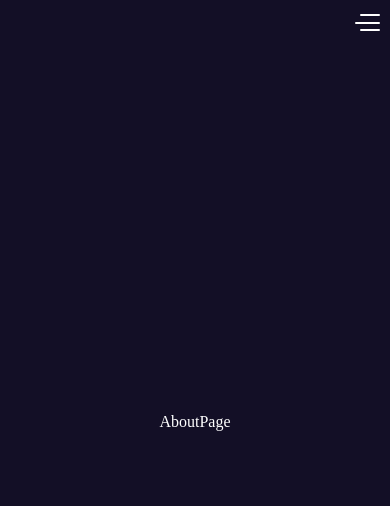
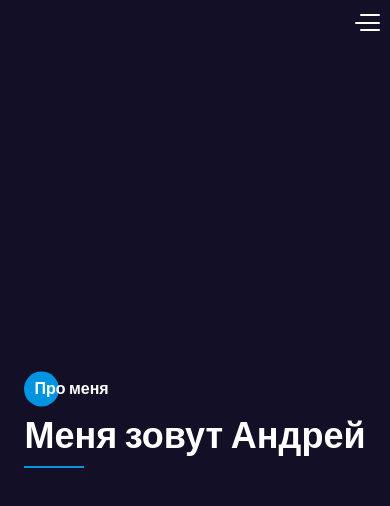
Before and after one commit to andreykuh96/ReactPortfolio, a React (Create React App) app: page /about in a window 390 px wide. Shown: the top 506 px of the page. Built offline with nearby package versions, Linux system fonts and the light colour scheme.

Commit message:
changing the font, creating a reused title, starting aboutpage

```diff
--- /dev/null
+++ b/src/components/Text/Text.jsx
@@ -0,0 +1,15 @@
+import React from 'react';
+import './Text.scss';
+import './Text.media.scss';
+
+const Text = ({ title, subtitle, fz36, line }) => {
+	return (
+		<div className={`text ${fz36 ? 'text_fz36' : ''}`}>
+			<h2 className="text__title">{title}</h2>
+			<h1 className="text__subtitle">{subtitle}</h1>
+			{line ? <span></span> : null}
+		</div>
+	);
+};
+
+export default Text;
--- /dev/null
+++ b/src/components/Text/Text.media.scss
@@ -0,0 +1,14 @@
+@media (max-width: 768px) {
+	.text {
+		&__subtitle {
+			font-size: 42px;
+		}
+	}
+}
+@media (max-width: 425px) {
+	.text {
+		&__subtitle {
+			font-size: 32px;
+		}
+	}
+}
--- /dev/null
+++ b/src/components/Text/Text.scss
@@ -0,0 +1,44 @@
+.text {
+	span {
+		display: block;
+		width: 60px;
+		height: 2px;
+		background-color: #0094e1;
+	}
+	&__title {
+		position: relative;
+		z-index: 0;
+		margin: 0 0 10px 0;
+		padding: 0 0 0 10px;
+		font-size: 16px;
+		line-height: 24px;
+		&::before {
+			content: '';
+			position: absolute;
+			z-index: -1;
+			top: 50%;
+			left: 0;
+			transform: translateY(-50%);
+			width: 35px;
+			height: 35px;
+			border-radius: 100%;
+			background-color: #0094e1;
+		}
+	}
+	&__subtitle {
+		margin: 0 0 37px;
+		font-size: 48px;
+		line-height: 60px;
+	}
+	&_fz36 {
+		.text {
+			&__title {
+				margin: 0 0 5px 0;
+			}
+			&__subtitle {
+				margin: 0;
+				font-size: 36px;
+			}
+		}
+	}
+}
--- a/src/index.scss
+++ b/src/index.scss
@@ -1,3 +1,5 @@
+@import url('https://fonts.googleapis.com/css2?family=Poppins:wght@500;700&display=swap');
+
 * {
 	padding: 0;
 	margin: 0;
@@ -32,6 +34,7 @@ body,
 	height: 100%;
 	width: 100%;
 	line-height: 1;
+	font-family: 'Poppins', sans-serif;
 }
 input,
 button,
--- a/src/pages/AboutPage/AboutPage.jsx
+++ b/src/pages/AboutPage/AboutPage.jsx
@@ -1,8 +1,13 @@
 import React from 'react';
 import './AboutPage.scss';
+import Text from '../../components/Text/Text';
 
 const AboutPage = () => {
-	return <div>AboutPage</div>;
+	return (
+		<>
+			<Text title="Про меня" subtitle="Меня зовут Андрей" fz36 line />
+		</>
+	);
 };
 
 export default AboutPage;
--- a/src/pages/HomePage/HomePage.jsx
+++ b/src/pages/HomePage/HomePage.jsx
@@ -2,18 +2,17 @@ import React from 'react';
 import './HomePage.scss';
 import './HomePage.media.scss';
 import { Link } from 'react-router-dom';
+import Text from '../../components/Text/Text';
 
 const HomePage = () => {
 	return (
 		<div className="HomePage">
 			<div className="container">
 				<div className="HomePage__about">
-					<div className="HomePage__text">
-						<h2 className="HomePage__title">Меня зовут Андрей</h2>
-						<h1 className="HomePage__subtitle">
-							Я web-разработчик из города Витебск
-						</h1>
-					</div>
+					<Text
+						title="Меня зовут Андрей"
+						subtitle="Я web-разработчик из города Витебск"
+					/>
 					<Link to="portfolio" className="HomePage__btn">
 						Портфолио
 					</Link>
--- a/src/pages/HomePage/HomePage.media.scss
+++ b/src/pages/HomePage/HomePage.media.scss
@@ -4,15 +4,5 @@
 		&__img {
 			display: none;
 		}
-		&__subtitle {
-			font-size: 42px;
-		}
 	}
 }
-@media (max-width: 425px) {
-	.HomePage {
-		&__subtitle {
-			font-size: 32px;
-		}
-	}
-}
--- a/src/pages/HomePage/HomePage.scss
+++ b/src/pages/HomePage/HomePage.scss
@@ -8,31 +8,6 @@
 	}
 	&__about {
 		max-width: 470px;
-	}
-	&__title {
-		position: relative;
-		z-index: 0;
-		margin: 0 0 10px 0;
-		padding: 0 0 0 10px;
-		font-size: 16px;
-		line-height: 24px;
-		&::before {
-			content: '';
-			position: absolute;
-			z-index: -1;
-			top: 50%;
-			left: 0;
-			transform: translateY(-50%);
-			width: 35px;
-			height: 35px;
-			border-radius: 100%;
-			background-color: #0094e1;
-		}
-	}
-	&__subtitle {
-		margin: 0 0 37px;
-		font-size: 48px;
-		line-height: 60px;
 	}
 	&__btn {
 		padding: 12px 25px;
```
